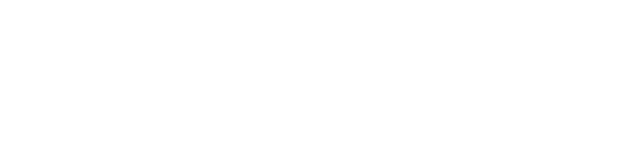
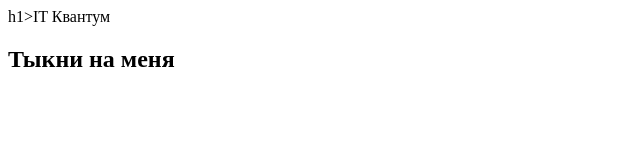
Before and after one commit to KornevDanil/web-kvantum, a plain HTML site: page index.html in a window 1280 px wide. Shown: the whole page, without its empty margins (0-640 px from the left). Drawn offline with Linux system fonts and the light colour scheme.

Commit message:
Решил задачу 1

```diff
--- a/index.html
+++ b/index.html
@@ -6,6 +6,7 @@
     <title>Document</title>
 </head>
 <body>
-
+    h1>IT Квантум</h1>
+    <h2 id="main-title">Тыкни на меня</h2>
 </body>
 </html>
```
Also changed, not shown: homework/style.css (added).
